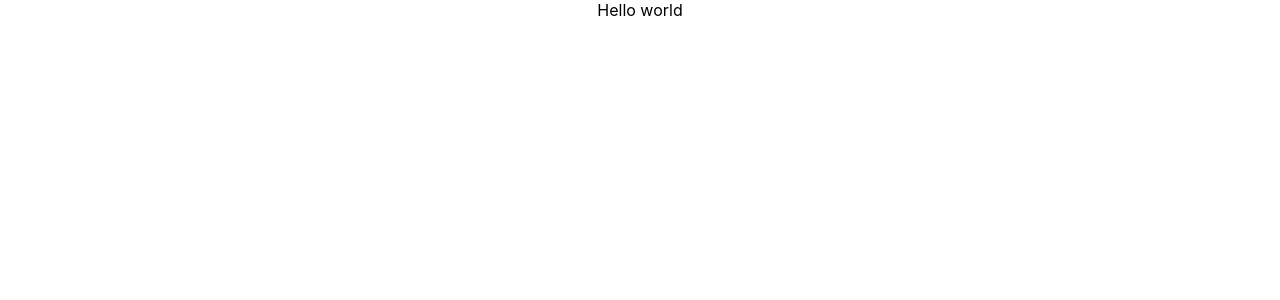
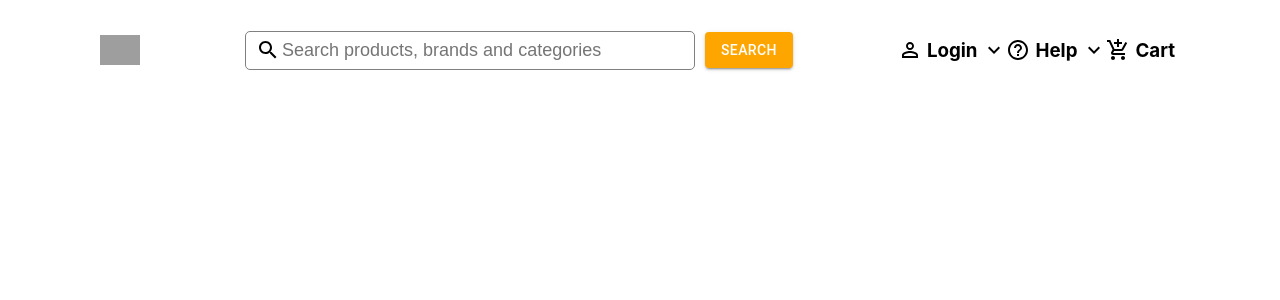
Before and after one commit to imhilla/jumia-clone, a React (Create React App) app: page / in a window 1280 px wide. Shown: the top 300 px of the page. Built offline with nearby package versions, Linux system fonts and the light colour scheme; grey boxes are pictures that could not be loaded.

Commit message:
add and style header

```diff
--- a/package.json
+++ b/package.json
@@ -3,6 +3,8 @@
   "version": "0.1.0",
   "private": true,
   "dependencies": {
+    "@material-ui/core": "^4.11.3",
+    "@material-ui/icons": "^4.11.2",
     "@reduxjs/toolkit": "^1.1.0",
     "@testing-library/jest-dom": "^4.2.4",
     "@testing-library/react": "^9.3.2",
--- a/src/App.css
+++ b/src/App.css
@@ -1,39 +1,3 @@
 .App {
   text-align: center;
 }
-
-.App-logo {
-  height: 40vmin;
-  pointer-events: none;
-}
-
-@media (prefers-reduced-motion: no-preference) {
-  .App-logo {
-    animation: App-logo-float infinite 3s ease-in-out;
-  }
-}
-
-.App-header {
-  min-height: 100vh;
-  display: flex;
-  flex-direction: column;
-  align-items: center;
-  justify-content: center;
-  font-size: calc(10px + 2vmin);
-}
-
-.App-link {
-  color: rgb(112, 76, 182);
-}
-
-@keyframes App-logo-float {
-  0% {
-    transform: translateY(0);
-  }
-  50% {
-    transform: translateY(10px)
-  }
-  100% {
-    transform: translateY(0px)
-  }
-}
--- a/src/App.js
+++ b/src/App.js
@@ -1,10 +1,11 @@
 import React from 'react';
 import './App.css';
+import Header from './Components/Header';
 
 function App() {
   return (
     <div className="App">
-      Hello world
+       <Header />
     </div>
   );
 }
--- /dev/null
+++ b/src/Components/Header.js
@@ -0,0 +1,36 @@
+import React from 'react';
+import '../Styles/Header.css';
+import Button from '@material-ui/core/Button';
+import { Search } from '@material-ui/icons';
+import HeaderOptionLeft from '../Components/HeaderOptionLeft';
+import AddShoppingCartIcon from '@material-ui/icons/AddShoppingCart';
+import HelpOutlineIcon from '@material-ui/icons/HelpOutline';
+import PersonOutlineIcon from '@material-ui/icons/PersonOutline';
+import ExpandMoreIcon from '@material-ui/icons/ExpandMore';
+
+function Header() {
+  return (
+    <div className="headerContainer">
+      <img className="logo" src="https://cdn.freelogovectors.net/wp-content/uploads/2019/02/jumia-logo.png" alt="" />
+
+      <div className="headerLeft">
+        <div className="headerSearch">
+          <Search />
+          <input className="inputContainer" placeholder="Search products, brands and categories" />
+        </div>
+        <Button
+          variant='contained'
+          className="inputButton"
+        >SEARCH</Button>
+      </div>
+
+      <div className="headerRight">
+        <HeaderOptionLeft Icon={PersonOutlineIcon} title="Login" DropIcon={ExpandMoreIcon} />
+        <HeaderOptionLeft Icon={HelpOutlineIcon} title="Help" DropIcon={ExpandMoreIcon} />
+        <HeaderOptionLeft Icon={AddShoppingCartIcon} title="Cart" />
+      </div>
+    </div>
+  )
+}
+
+export default Header
--- /dev/null
+++ b/src/Components/HeaderOptionLeft.js
@@ -0,0 +1,14 @@
+import React from 'react';
+import '../Styles/HeaderOptionLeft.css';
+
+function HeaderOptionLeft({ Icon, title, DropIcon }) {
+  return (
+    <div className="HeaderOptionLeftContainer">
+      {Icon && <Icon className="headerOptionIcon" />}
+      <h3 className="headerOptionTitle">{title}</h3>
+      {DropIcon && (<DropIcon className="headerOptionDropIcon" />)}
+    </div>
+  )
+}
+
+export default HeaderOptionLeft
--- /dev/null
+++ b/src/Styles/Header.css
@@ -0,0 +1,52 @@
+.headerContainer {
+  display: flex;
+  justify-content: space-between;
+  align-items: center;
+  padding: 20px 100px;
+}
+
+.headerLeft{
+  display: flex;
+  align-items: center;
+}
+
+.headerRight {
+  display: flex;
+  align-items: center;
+}
+
+.headerSearch {
+  display: flex;
+  align-items: center;
+  margin-right: 10px;
+}
+
+.headerSearch{
+  border: 1px solid gray;
+  border-radius: 5px;
+  padding: 0 10px;
+}
+
+.logo {
+  height: 30px;
+  width: auto;
+}
+
+.headerSearch > input {
+  width: 400px;
+  height: 35px;
+  outline: none;
+  border: none;
+  background-color: transparent;
+}
+
+.inputContainer {
+  font-size: large;
+  color: gray;
+}
+
+.inputButton {
+  background-color: orange !important;
+  color: white !important;
+  font-weight: 500;
+}
--- /dev/null
+++ b/src/Styles/HeaderOptionLeft.css
@@ -0,0 +1,12 @@
+.HeaderOptionLeftContainer {
+  display: flex;
+  align-items: center;
+}
+
+.headerOptionTitle {
+  padding: 0 5px;
+}
+
+.HeaderOptionLeftContainer:hover {
+  color: orange;
+}
```
Also changed, not shown: 2 other files (tests, documents, lock files or other folders).
